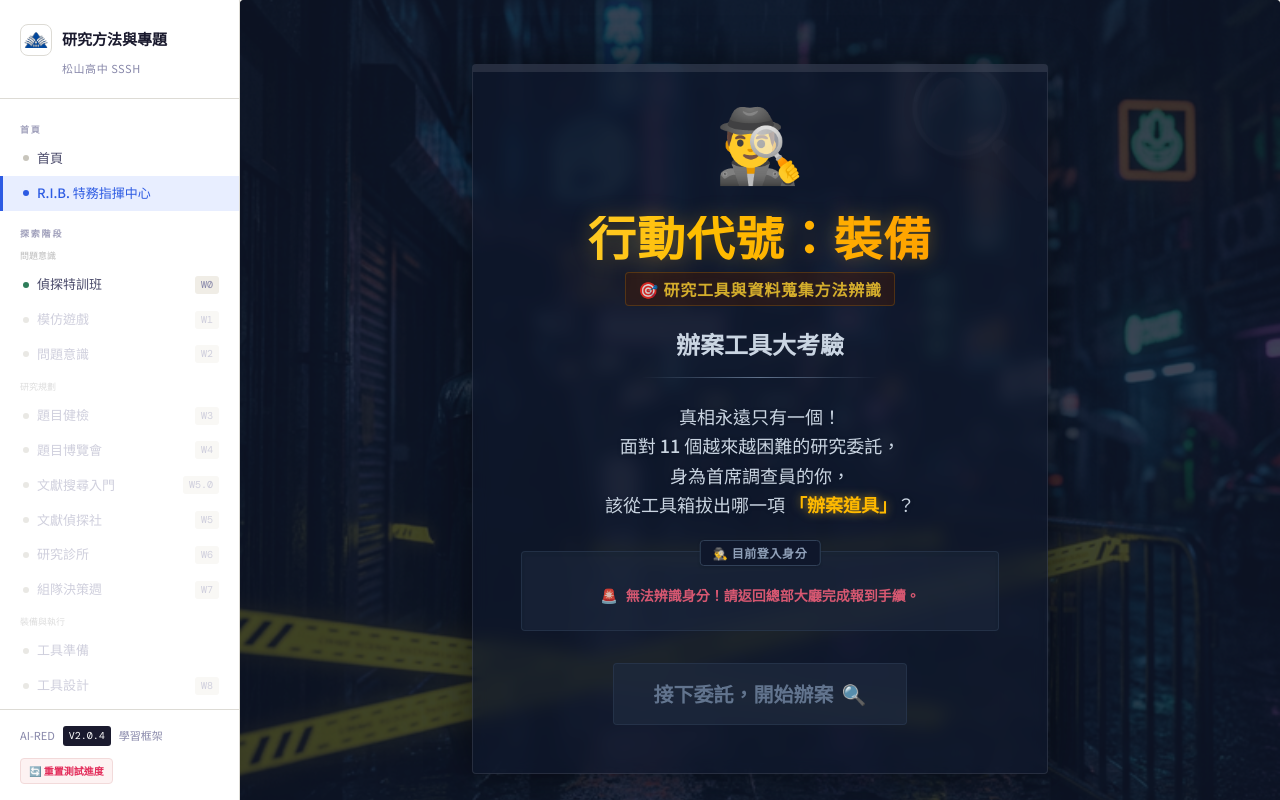
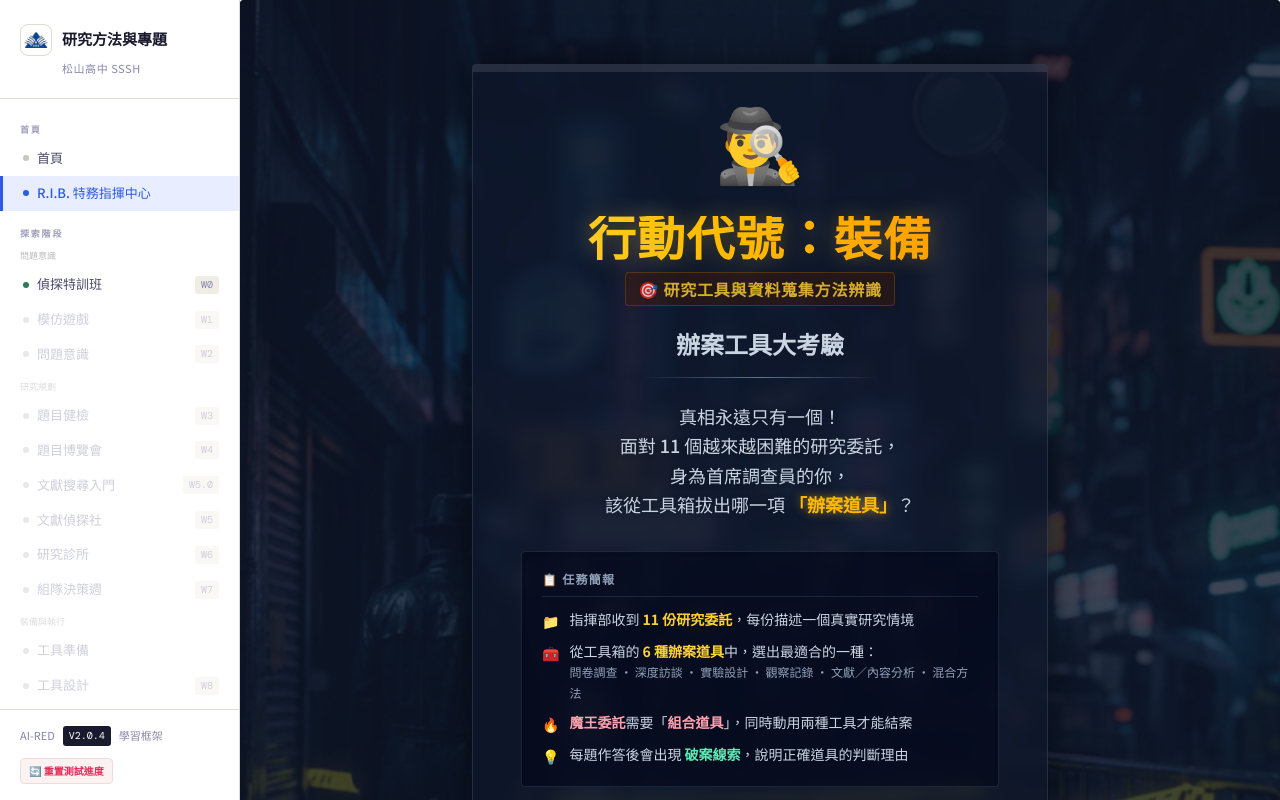
Before and after one commit to Ivanchen114/research-navigator, a React (Vite) app: page /game/tool-quiz in a window 1280 px wide. Shown: the top 800 px of the page. Built offline with nearby package versions, Linux system fonts and the light colour scheme.

Commit message:
更新: 2026-03-16 23:10

```diff
--- a/src/pages/games/ToolQuizGame.jsx
+++ b/src/pages/games/ToolQuizGame.jsx
@@ -217,6 +217,31 @@ export const ToolQuizGame = () => {
                         面對 11 個越來越困難的研究委託，<br />身為首席調查員的你，<br />該從工具箱拔出哪一項<span className="text-amber-400 font-bold ml-1 drop-shadow-[0_0_5px_rgba(251,191,36,0.6)]">「辦案道具」</span>？
                     </p>
 
+                    {/* 任務簡報 */}
+                    <div className="bg-slate-950/60 rounded-sm p-5 mb-6 text-left border border-slate-700/50 shadow-inner">
+                        <h3 className="text-xs font-bold text-slate-400 mb-3 tracking-widest uppercase border-b border-slate-700/50 pb-2">📋 任務簡報</h3>
+                        <div className="space-y-2.5 text-sm text-slate-300">
+                            <p className="flex items-start gap-2.5">
+                                <span className="text-amber-400 shrink-0 mt-0.5">📁</span>
+                                <span>指揮部收到 <strong className="text-amber-300">11 份研究委託</strong>，每份描述一個真實研究情境</span>
+                            </p>
+                            <p className="flex items-start gap-2.5">
+                                <span className="text-amber-400 shrink-0 mt-0.5">🧰</span>
+                                <span>從工具箱的 <strong className="text-amber-300">6 種辦案道具</strong>中，選出最適合的一種：<br />
+                                    <span className="text-slate-400 text-xs leading-relaxed">問卷調查 · 深度訪談 · 實驗設計 · 觀察記錄 · 文獻／內容分析 · 混合方法</span>
+                                </span>
+                            </p>
+                            <p className="flex items-start gap-2.5">
+                                <span className="text-rose-400 shrink-0 mt-0.5">🔥</span>
+                                <span><strong className="text-rose-300">魔王委託</strong>需要「<strong className="text-rose-300">組合道具</strong>」，同時動用兩種工具才能結案</span>
+                            </p>
+                            <p className="flex items-start gap-2.5">
+                                <span className="text-emerald-400 shrink-0 mt-0.5">💡</span>
+                                <span>每題作答後會出現 <strong className="text-emerald-300">破案線索</strong>，說明正確道具的判斷理由</span>
+                            </p>
+                        </div>
+                    </div>
+
                     <div className="bg-slate-800/60 rounded-sm p-6 mb-8 text-center border border-slate-700/50 shadow-inner block backdrop-blur-none relative group-hover:border-amber-500/30 transition-colors">
                         <div className="absolute -top-3 left-1/2 -translate-x-1/2 bg-slate-900 px-3 py-1 rounded-sm border border-slate-700 text-xs font-bold text-slate-400 tracking-wider shadow-sm z-10">
                             🕵️‍♂️ 目前登入身分
@@ -228,6 +253,9 @@ export const ToolQuizGame = () => {
                                 <div className="text-rose-400 font-bold animate-pulse flex items-center justify-center gap-2">
                                     <span>🚨</span> 無法辨識身分！請返回總部大廳完成報到手續。
                                 </div>
+                            )}
+                            {!playerName && (
+                                <p className="text-xs text-slate-500 mt-2">（訪客模式將無法參與最終排行榜排名）</p>
                             )}
                         </div>
                     </div>
```
